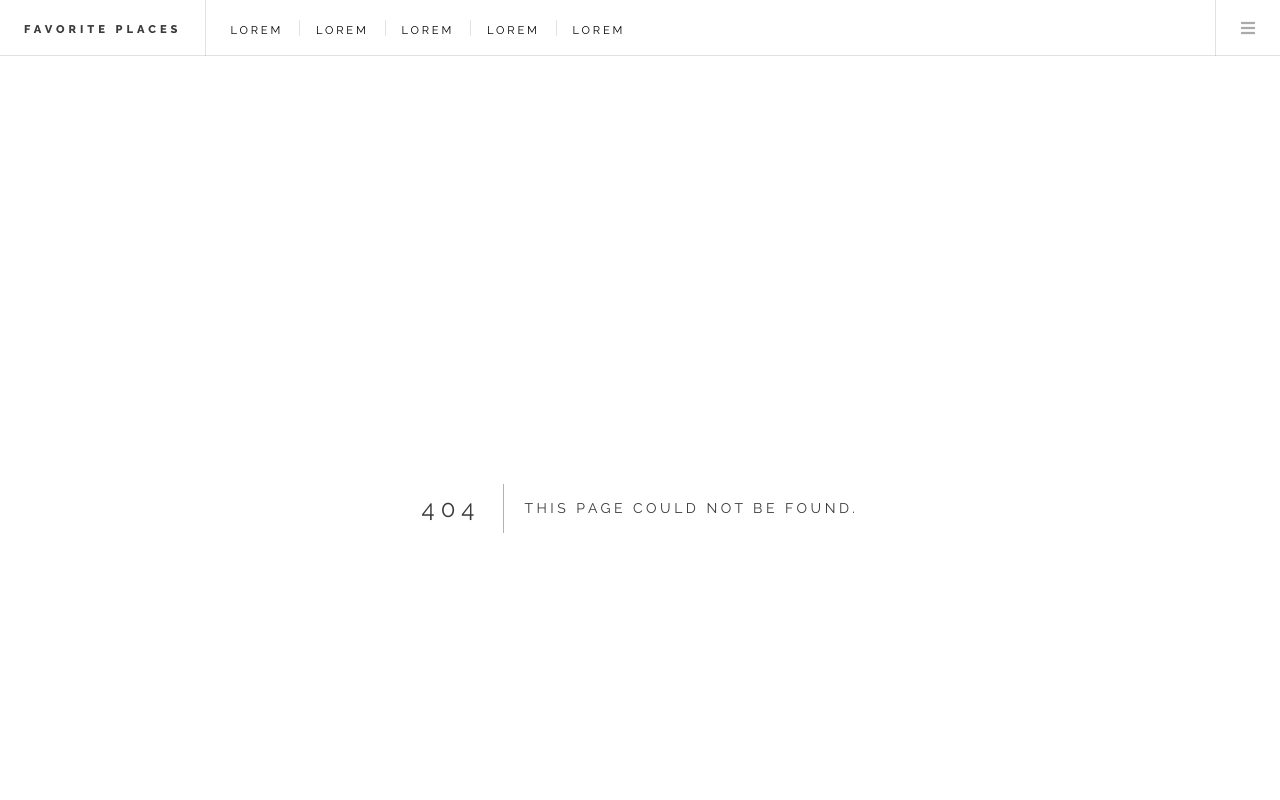
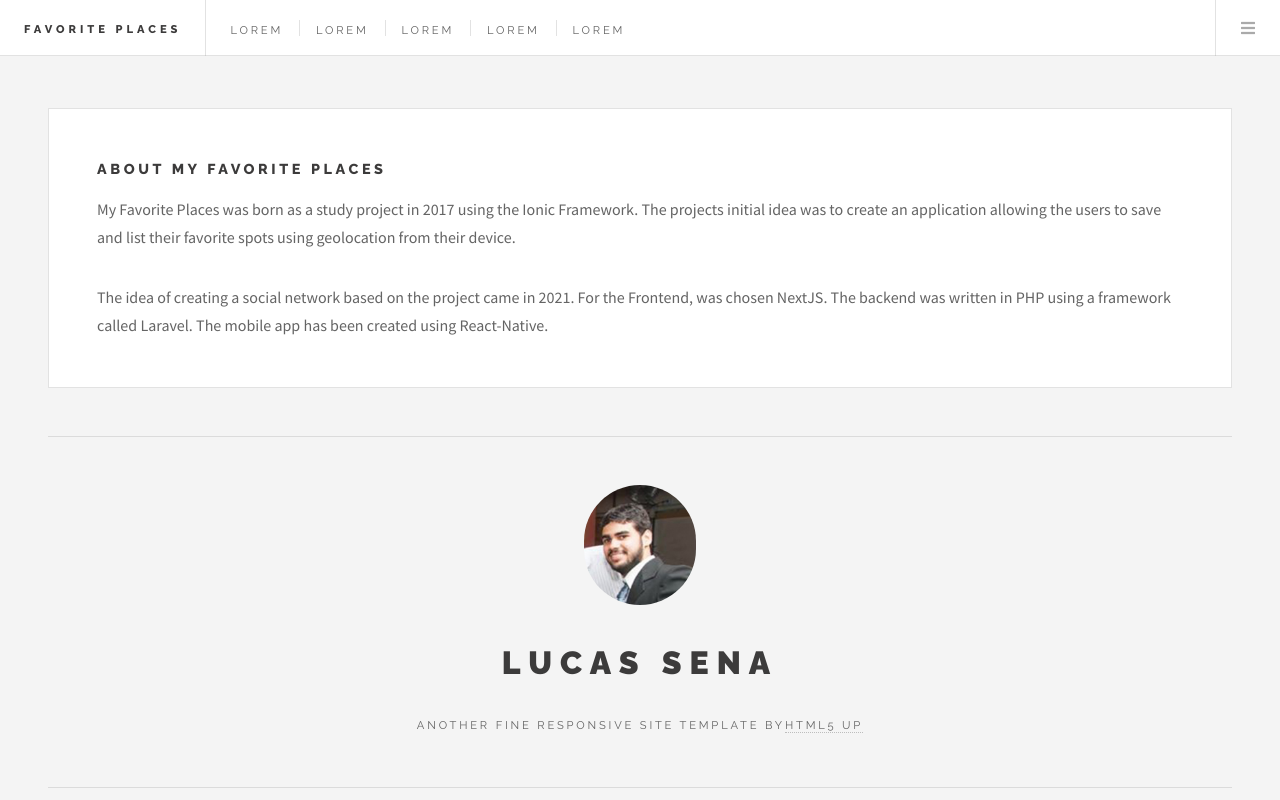
Before and after one commit to lucassenarj/my-favorite-places-web, a Next.js app: page /about in a window 1280 px wide. Before the commit this address had no page. Shown: the top 800 px of the page. Built offline with nearby package versions, Linux system fonts and the light colour scheme.

Commit message:
feat(pages): add about page

```diff
--- /dev/null
+++ b/src/pages/about.tsx
@@ -0,0 +1,32 @@
+import Head from "next/head";
+import React from "react";
+
+function Login() {
+  return (
+    <>
+      <Head>
+        <title>About | My Favorite Places</title>
+      </Head>
+
+      <div className="main">
+        <section className="login">
+          <h3>About My Favorite Places</h3>
+          <p>
+            My Favorite Places was born as a study project in 2017 using the
+            Ionic Framework. The projects initial idea was to create an
+            application allowing the users to save and list their favorite spots
+            using geolocation from their device.
+          </p>
+          <p>
+            The idea of creating a social network based on the project came in
+            2021. For the Frontend, was chosen NextJS. The backend was written
+            in PHP using a framework called Laravel. The mobile app has been
+            created using React-Native.
+          </p>
+        </section>
+      </div>
+    </>
+  );
+}
+
+export default Login;
```
